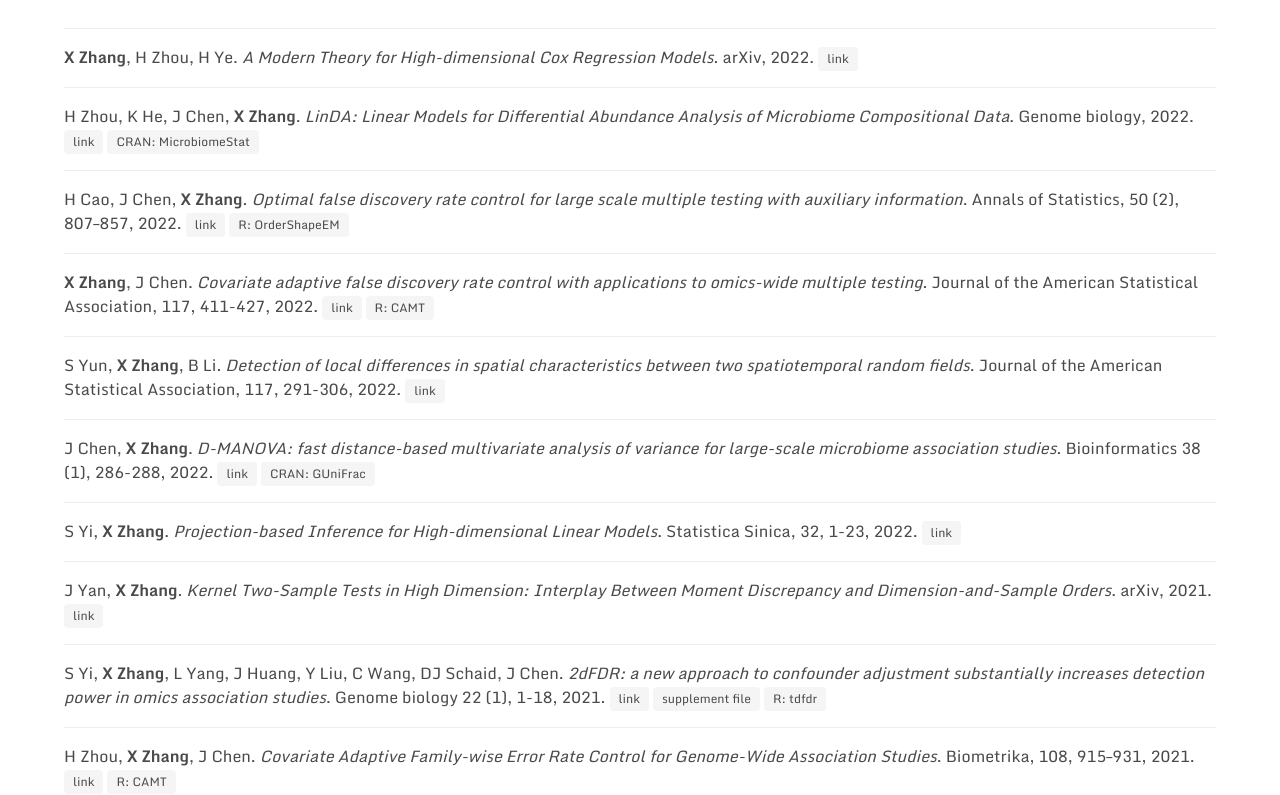
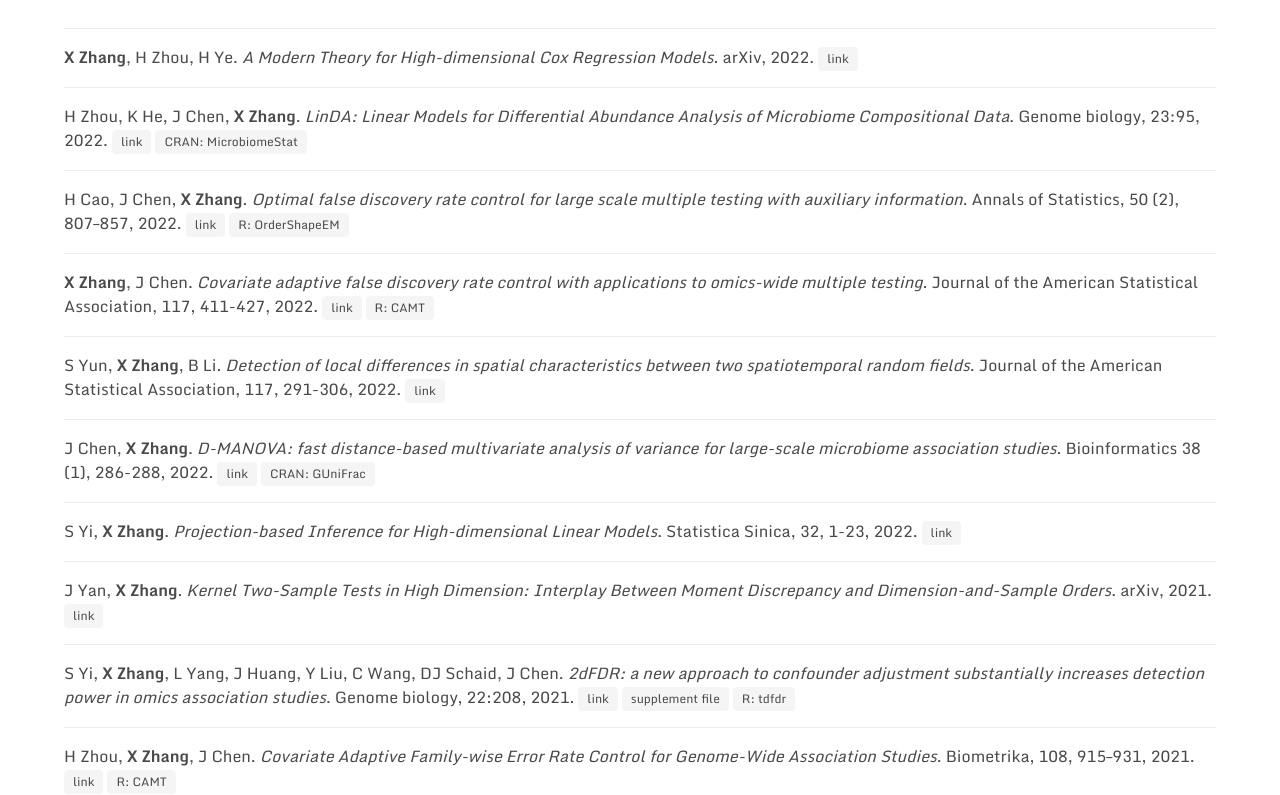
Before and after one commit to zhangxianyang11/zhangxiany-tamu.github.io, a Jekyll site: the page built from _pages/research.md, in a window 1280 px wide and 1400 px high. Shown: the part 325-1120 px from the top of the window. Built offline with Jekyll 4.4.1, drawn with Linux system fonts in a browser that asks for light colours; a style sheet for code colours, icons or effects is not loaded; some of the changed text lies outside the part shown.

Commit message:
Update research.md

```diff
--- a/_pages/research.md
+++ b/_pages/research.md
@@ -43,9 +43,8 @@ permalink: /research
           <p>
           H Zhou, K He, J Chen, <b>X Zhang</b>.
           <em>LinDA: Linear Models for Differential Abundance Analysis of Microbiome Compositional Data</em>.
-          Genome biology,
-          2022.
-          <a class="tag" href="https://arxiv.org/abs/2104.00242">link</a> <a class="tag" href="https://cran.r-project.org/web/packages/MicrobiomeStat/index.html">CRAN: MicrobiomeStat</a>
+          Genome biology, 23:95, 2022.
+          <a class="tag" href="https://genomebiology.biomedcentral.com/articles/10.1186/s13059-022-02655-5">link</a> <a class="tag" href="https://cran.r-project.org/web/packages/MicrobiomeStat/index.html">CRAN: MicrobiomeStat</a>
           </p>
         </div>
       </div>
@@ -133,7 +132,7 @@ permalink: /research
           <p>
           S Yi, <b>X Zhang</b>, L Yang, J Huang, Y Liu, C Wang, DJ Schaid, J Chen.
           <em>2dFDR: a new approach to confounder adjustment substantially increases detection power in omics association studies</em>.
-          Genome biology 22 (1), 1-18,
+          Genome biology, 22:208,
           2021.
           <a class="tag" href="https://genomebiology.biomedcentral.com/articles/10.1186/s13059-021-02418-8">link</a> <a class="tag" href="/downloads/2dFDR-supp.pdf">supplement file</a> <a class="tag" href="https://github.com/jchen1981/TDFDR/">R: tdfdr</a>
           </p>
@@ -198,7 +197,7 @@ permalink: /research
           <p>
           J Huang, L Bai, B Cui, L Wu, L Wang, Z An, S Ruan, Y Yu, <b>X Zhang</b>, J Chen.
           <em>Leveraging biological and statistical covariates improves the detection power in epigenome-wide association testing</em>.
-          Genome biology 21 (1), 1-19,
+          Genome biology, 21:88,
           2020.
           <a class="tag" href="https://genomebiology.biomedcentral.com/articles/10.1186/s13059-020-02001-7">link</a>
           </p>
```
